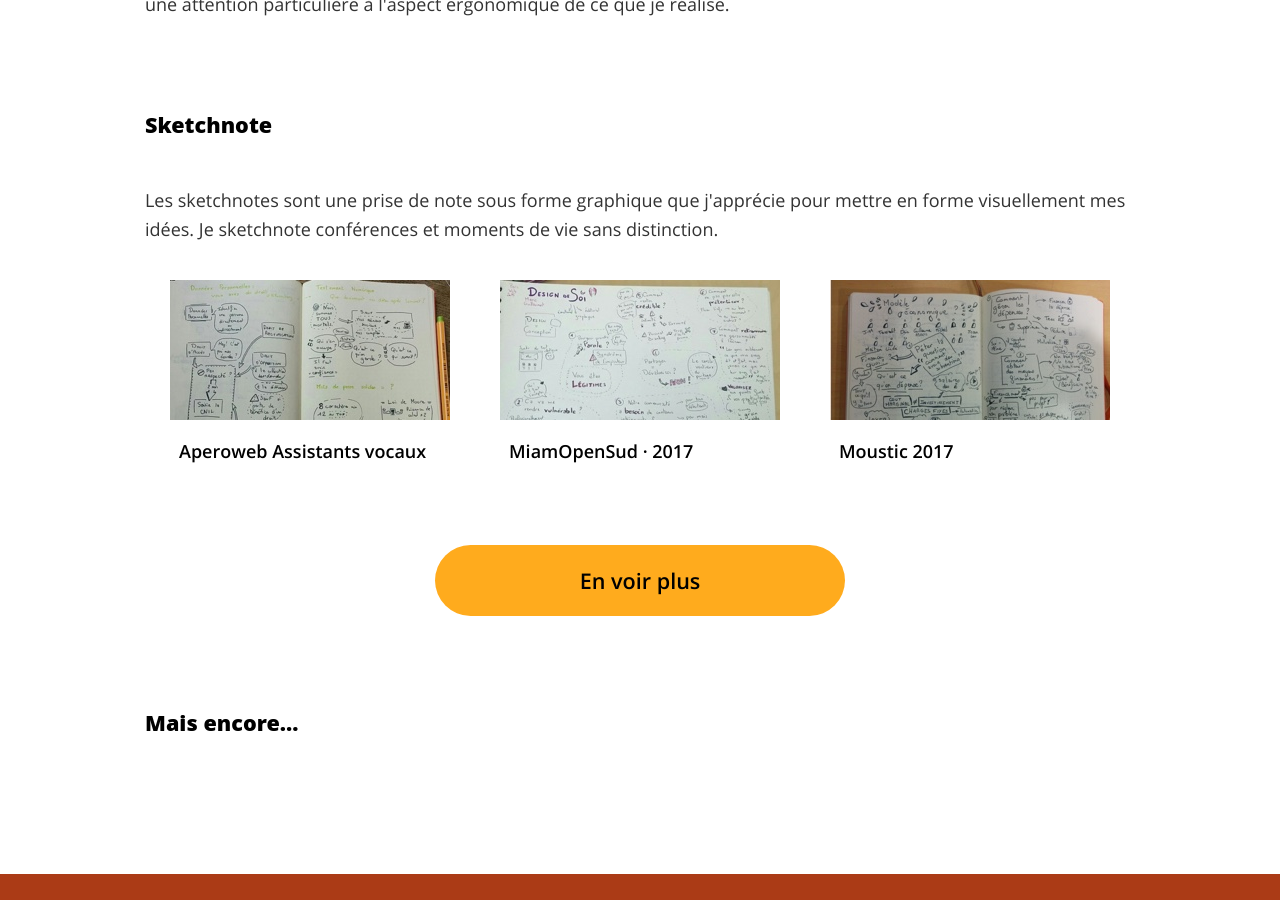
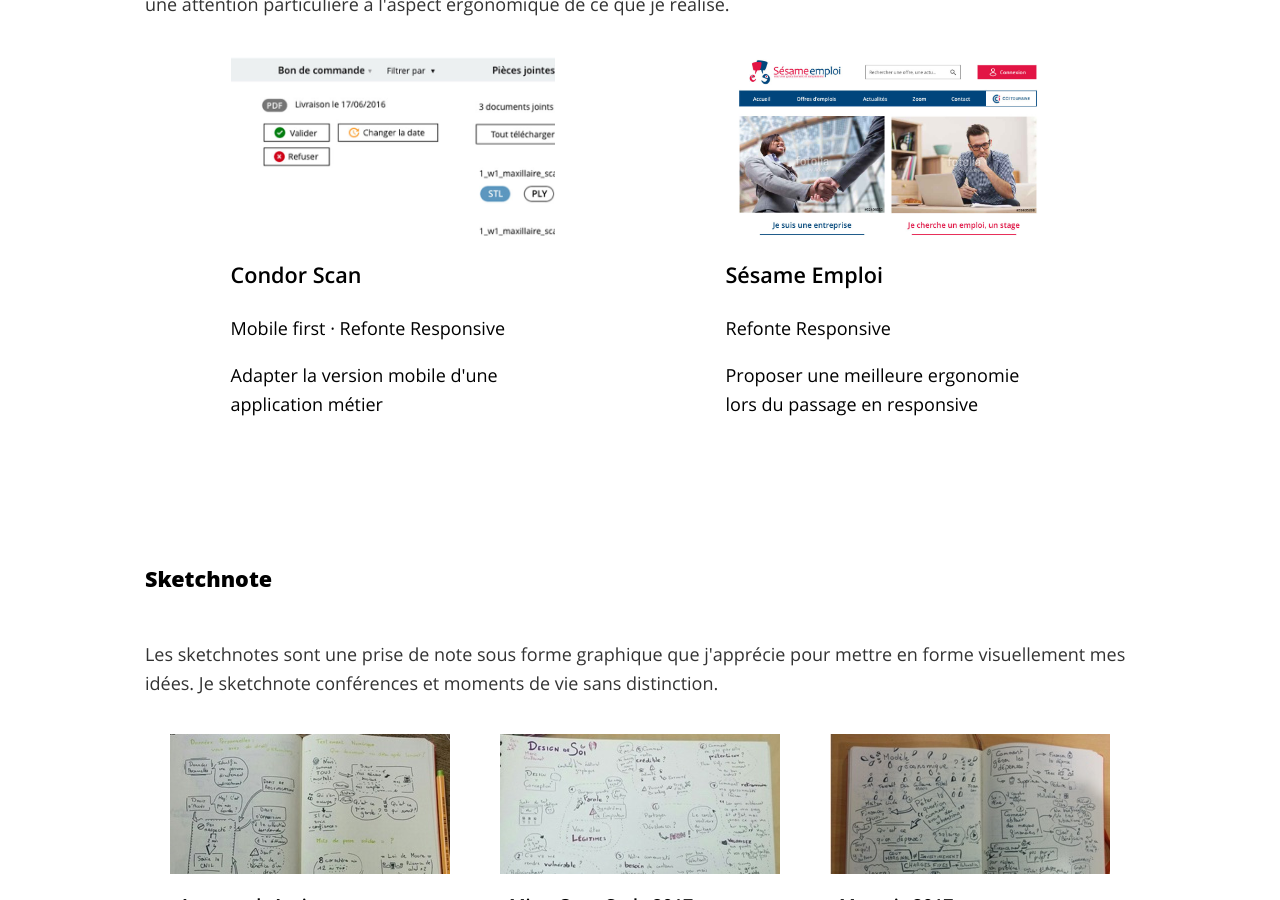
Before and after one commit to maiwann/folio, a Jekyll site: the page built from jekyll_folio2017/ce_que_je_fais.html, in a window 1280 px wide and 900 px high, scrolled down 1257 px. Built offline with Jekyll 4.4.1, drawn with Linux system fonts in a browser that asks for light colours; some web fonts are replaced.

Commit message:
Lexigone + Condor + Sésame Emploi rédigés

```diff
--- /dev/null
+++ b/jekyll_folio2017/_projets/condorscan.md
@@ -0,0 +1,82 @@
+---
+layout: projet
+title: Condor Scan
+vignette_url: /img/vignette/projets/condor.jpg
+problematique: Adapter la version mobile d'une application métier
+competences: Mobile first · Refonte Responsive
+categories: ui
+bouton: null
+---
+
+CondorScan est un scanner utilisé par des professionnels de la dentisterie. Pour leur permettre d’envoyer des bons de commande contenant les images 3D, une application d’échange entre professionnels a été mise au point.
+
+Designer au sein de l'agence Occitech, j’ai pu travailler sur l’adaptation responsive de l’application déjà mise en production au préalable. La difficulté de cette réalisation se trouvait dans le nombre d’informations et d’actions se trouvant sur la page des bons de commande qu’il a fallu hiérarchiser.
+
+
+# Mobile First
+
+Ces maquettes ont été réalisées dans une approche mobile first, qui permet de réfléchir l'application en priorité d'un point de vue mobile, puisque ce support amène des contraintes plus exigeantes que le desktop. On obtient une version mobile conçue pour un usage adapté à ses contraintes plutôt qu'une version diminuée issue de la conception pour un écran plus large.
+
+<figure>
+  <img src="/img/projets/condor/Connexion_Mobile.png" alt="Page de connexion mobile">
+  <figcaption> Page de connexion mobile </figcaption>
+</figure>
+
+<figure>
+  <img src="/img/projets/condor/Bons_de_commande_Recherche_Mobile.png" alt="Page listant les bons de commande ">
+  <figcaption> Page mobile listant les bons de commande </figcaption>
+</figure>
+
+<figure>
+  <img src="/img/projets/condor/Bons_de_commande_Filtres_Mobile.png" alt="Tri et filtres mobiles">
+  <figcaption> Un aperçu des tris et filtres </figcaption>
+</figure>
+
+<figure>
+  <img src="/img/projets/condor/Bons_de_commande_Réponse_Mobile.png" alt="Maquette réponse bon de commande">
+  <figcaption> Comment répondre à un bon de commande </figcaption>
+</figure>
+
+<figure>
+  <img src="/img/projets/condor/Bons_de_commande_Télécharger_Mobile.png" alt="Liste de pièces jointes">
+  <figcaption> Aperçu d'une liste de pièces jointes avec les formats à sélectionner </figcaption>
+</figure>
+
+<figure>
+  <img src="/img/projets/condor/Discussion_List_Mobile.png" alt="Maquette de la page Discussions">
+  <figcaption> Page d'accès aux discussions </figcaption>
+</figure>
+
+<figure>
+  <img src="/img/projets/condor/Discussion_Tchat_Mobile.png" alt="Maquette d'une page de discussion">
+  <figcaption> Exemple d'une discussion avec envoi de pièce jointe </figcaption>
+</figure>
+
+# Desktop
+
+La version desktop a de son coté subit un rafraichissement de sa charte pour une harmonisation entre les différents états existants: Message lu ou non lu, Survol, Bon de commande envoyé ou en attente…
+
+<figure>
+  <img src="/img/projets/condor/Connexion_Dk.png" alt="Page de connexion Desktop">
+  <figcaption> Page de connexion Desktop </figcaption>
+</figure>
+
+<figure>
+  <img src="/img/projets/condor/Bon_de_Commande_Dk.png" alt="Liste des bons de commande Desktop">
+  <figcaption> Liste des bons de commande Desktop </figcaption>
+</figure>
+
+<figure>
+  <img src="/img/projets/condor/Bon_de_Commande_Télécharger_Dk.png" alt="Maquette de la page de téléchargement des pièces jointes">
+  <figcaption> Télécharger des pièces jointes </figcaption>
+</figure>
+
+<figure>
+  <img src="/img/projets/condor/Discussion_Dk.png" alt="Exemple de discussion">
+  <figcaption> Exemple de discussion </figcaption>
+</figure>
+
+<figure>
+  <img src="/img/projets/condor/Discussion_PJ_Dk.png" alt=" Exemple de discussion avec sélection des pièces jointes ">
+  <figcaption> Exemple de discussion avec sélection des pièces jointes </figcaption>
+</figure>
--- /dev/null
+++ b/jekyll_folio2017/_projets/sesame_emploi.md
@@ -0,0 +1,29 @@
+---
+layout: projet
+title: Sésame Emploi
+vignette_url: /img/vignette/projets/sesameEmploi.jpg
+problematique: Proposer une meilleure ergonomie lors du passage en responsive
+competences: Refonte Responsive
+categories: ui
+bouton: null
+---
+
+Sésame emploi est une plateforme permettant de rechercher ou proposer des offres d’emploi pour les départements du Cher, de l'Indre et de la Touraine.
+
+Au sein de l'agence Occitech, en réponse à leur appel d’offre pour une refonte responsive, j’ai réalisé des maquettes de leur page d’accueil en repensant l’architecture d’information et l’aspect graphique des différentes parties.
+
+
+
+# Version mobile
+
+<figure>
+  <img src="/img/projets/sesame_emploi/mobile.png" alt="Version Mobile du site Sésame Emploi">
+  <figcaption> Maquette mobile de l'accueil </figcaption>
+</figure>
+
+# Version desktop
+
+<figure>
+  <img src="/img/projets/sesame_emploi/desktop.png" alt="Version Desktop du site Sésame Emploi">
+  <figcaption> Maquette desktop de l'accueil </figcaption>
+</figure>
```
Also changed, not shown: jekyll_folio2017/_projets/lexigone.md (+1 -1 lines), jekyll_folio2017/img/projets/condor/Bon_de_Commande_Dk.png (added), jekyll_folio2017/img/projets/condor/Bon_de_Commande_Télécharger_Dk.png (added), jekyll_folio2017/img/projets/condor/Bons_de_commande_Filtres_Mobile.png (added), jekyll_folio2017/img/projets/condor/Bons_de_commande_Recherche_Mobile.png (added), jekyll_folio2017/img/projets/condor/Bons_de_commande_Réponse_Mobile.png (added), jekyll_folio2017/img/projets/condor/Bons_de_commande_Télécharger_Mobile.png (added), jekyll_folio2017/img/projets/condor/Connexion_Dk.png (added), jekyll_folio2017/img/projets/condor/Connexion_Mobile.png (added), jekyll_folio2017/img/projets/condor/Discussion_Dk.png (added), jekyll_folio2017/img/projets/condor/Discussion_List_Mobile.png (added), jekyll_folio2017/img/projets/condor/Discussion_PJ_Dk.png (added), jekyll_folio2017/img/projets/condor/Discussion_Tchat_Mobile.png (added), jekyll_folio2017/img/projets/sesame_emploi/Desktop.png (added), 4 more files.
